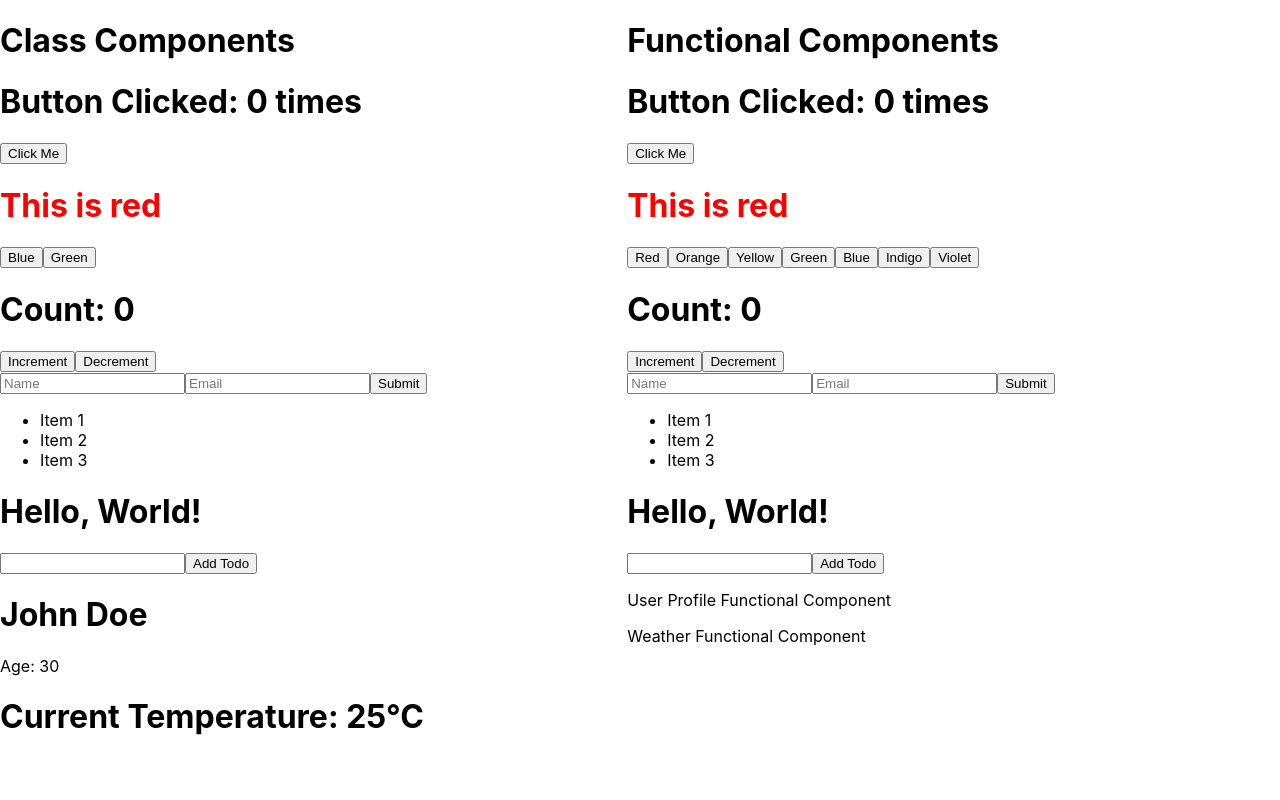
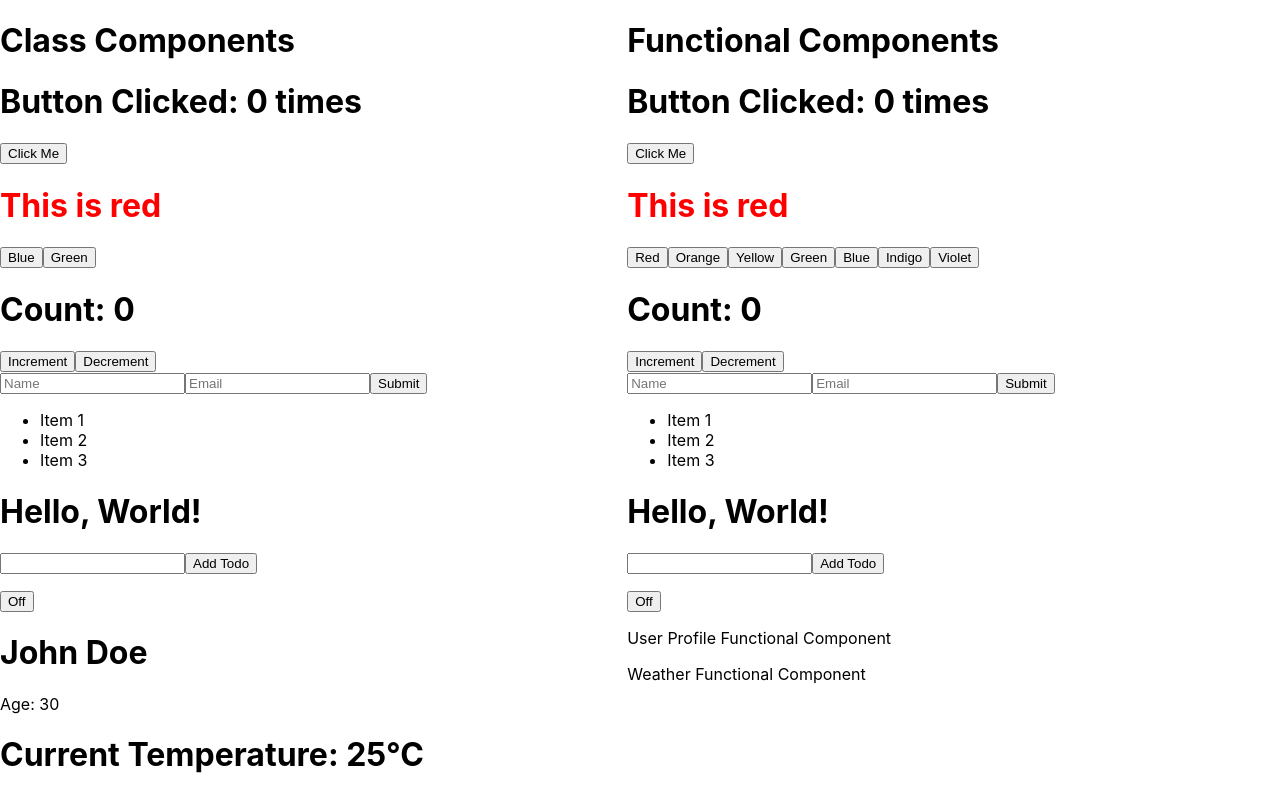
Before and after one commit to TraiLynne/ReactRefactorPractice, a React (Create React App) app in the folder app/: page / in a window 1280 px wide. Built offline with nearby package versions, Linux system fonts and the light colour scheme.

Commit message:
Refactored `Toggle` into Functional Component

```diff
--- a/app/src/App.js
+++ b/app/src/App.js
@@ -13,6 +13,7 @@ function App() {
 				<classComponents.ListDisplay />
 				<classComponents.Message />
 				<classComponents.TodoList />
+				<classComponents.Toggle />
 				<classComponents.UserProfile />
 				<classComponents.Weather />
 			</div>
@@ -25,6 +26,7 @@ function App() {
 				<functionalComponents.ReListDisplay />
 				<functionalComponents.ReMessage />
 				<functionalComponents.ReTodoList />
+				<functionalComponents.ReToggle />
 				<functionalComponents.ReUserProfile />
 				<functionalComponents.ReWeather />
 			</div>
--- a/app/src/components/Toggle/FunctionalComponent.js
+++ b/app/src/components/Toggle/FunctionalComponent.js
@@ -1,5 +1,21 @@
+import { useState } from "react";
+
 const ReToggle = () => {
-	return <p>Toggle Functional Component</p>;
+	// State
+	const [isToggled, setIsToggled] = useState(false);
+
+	// Event Handler
+	const handleClick = (e) => {
+		e.preventDefault();
+		setIsToggled(!isToggled);
+	};
+	return (
+		<div>
+			<button onClick={(e) => handleClick(e)}>
+				{isToggled ? "On" : "Off"}
+			</button>
+		</div>
+	);
 };
 
 export default ReToggle;
```
